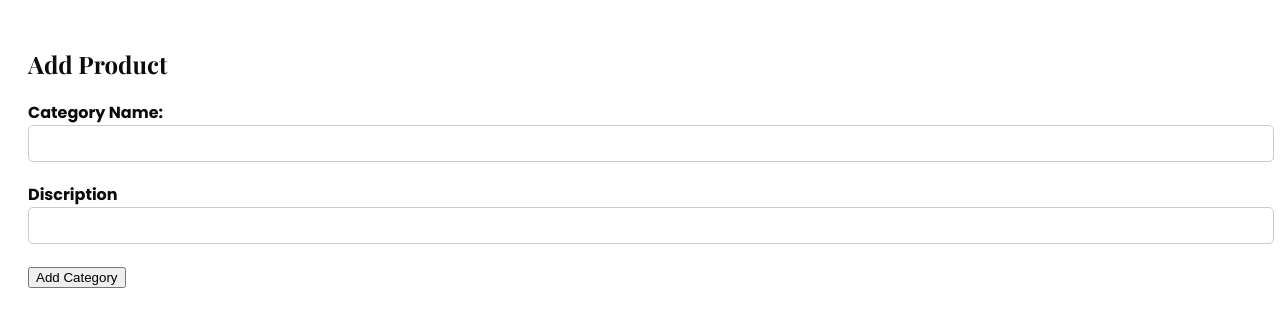
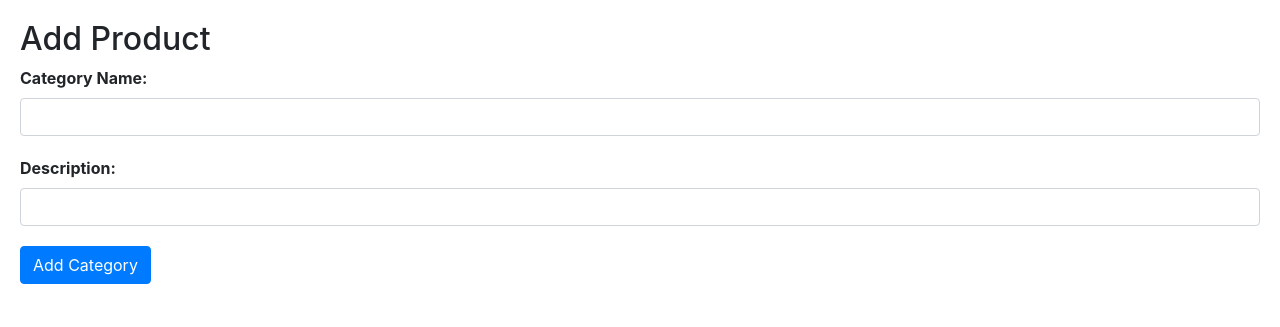
Before and after one commit to AravindroDiz/Ecommerce-, a Django app: page /addcategory/ in a window 1280 px wide. Shown: the top 327 px of the page. Run offline with Django 4.2, Linux system fonts and the light colour scheme; the visitor is signed in with stand-in values (Sample User, id 1); style sheets or scripts are compiled from the project's sources; some libraries are stand-ins or nearby versions.

Commit message:
fully updated

```diff
--- a/registration/views.py
+++ b/registration/views.py
@@ -129,11 +129,18 @@ def register(request):
             messages.error(request, "Passwords do not match.")
             return HttpResponseRedirect(request.path_info)
 
+        if not firstname.isalpha() and not lastname.isalpha():
+            messages.error(request, "Firstname and Lastname should only contain alphanumeric characters.")
+            return HttpResponseRedirect(request.path_info)
+
+        if phone.isdigit() and len(phone) == 10 and phone.count('0') == 10:
+            messages.error(request, "Phone number cannot be ten zeroes.")
+            return HttpResponseRedirect(request.path_info)
+
         if Customer.objects.filter(email=email).exists():
             messages.warning(request, "Email already exists.")
             return HttpResponseRedirect(request.path_info)
 
-        # Validate password using Django's built-in password validation
         try:
             validate_password(password)
         except ValidationError as e:
@@ -608,9 +615,11 @@ def update_quantity(request, product_id):
         try:
             cart_item = Cart.objects.get(user=user, product=product)
             if change == 1:
-
-                cart_item.quantity += 1
-                cart_item.save()
+                if cart_item.quantity > product.quantity:
+                    messages(request,"qauntity limit exceeded!")
+                else:
+                    cart_item.quantity += 1
+                    cart_item.save()
             elif change == -1:
 
                 if cart_item.quantity > 1:
--- a/templates/adminpanel/addcategory.html
+++ b/templates/adminpanel/addcategory.html
@@ -5,9 +5,13 @@
     <meta charset="UTF-8">
     <meta name="viewport" content="width=device-width, initial-scale=1.0">
     <title>Add Category - Admin Dashboard</title>
-    <link rel="stylesheet" href="styles.css">
+
+    <!-- Bootstrap CSS link -->
+    <link rel="stylesheet" href="https://stackpath.bootstrapcdn.com/bootstrap/4.5.2/css/bootstrap.min.css">
 
     <style>
+        /* Additional custom styling can go here if needed */
+
         /* Basic styling for the content area */
         .content {
             padding: 20px;
@@ -19,36 +23,11 @@
         }
 
         label {
-            display: block;
             font-weight: bold;
-        }
-
-        input[type="text"],
-        textarea {
-            width: 100%;
-            padding: 10px;
-            border: 1px solid #ccc;
-            border-radius: 5px;
-        }
-
-        /* Styling for the "Add Category" button */
-        .add-category-button {
-            background-color: #007bff;
-            color: #fff;
-            border: none;
-            padding: 10px 20px;
-            cursor: pointer;
-            border-radius: 5px;
-        }
-
-        .add-category-button:hover {
-            background-color: #0056b3;
         }
 
         /* Add more specific styling as needed */
     </style>
-
-
 </head>
 <body>
     <!-- Content -->
@@ -56,22 +35,28 @@
         <h2>Add Product</h2>
         <form method="POST" action="{% url 'addcategory' %}">
             {% csrf_token %}
+
+            <!-- Bootstrap form-group class for styling -->
             <div class="form-group">
                 <label for="name">Category Name:</label>
-                <input type="text" id="name" name="name" step="0.01" required>
+                <input type="text" class="form-control" id="name" name="name" required>
             </div>
 
             <div class="form-group">
-                <label for="price">Discription</label>
-                <input type="text" id="discription" name="discription" step="0.01" required>
+                <label for="discription">Description:</label>
+                <input type="text" class="form-control" id="discription" name="discription" required>
             </div>
 
             <div class="form-group">
-                <button type="submit" class="add-product-button">Add Category</button>
+                <!-- Bootstrap primary button styling -->
+                <button type="submit" class="btn btn-primary">Add Category</button>
             </div>
-            <div>
         </form>
     </div>
 
+    <!-- Bootstrap JS and Popper.js scripts (required for some Bootstrap components) -->
+    <script src="https://code.jquery.com/jquery-3.5.1.slim.min.js"></script>
+    <script src="https://cdn.jsdelivr.net/npm/@popperjs/core@2.9.1/dist/umd/popper.min.js"></script>
+    <script src="https://stackpath.bootstrapcdn.com/bootstrap/4.5.2/js/bootstrap.min.js"></script>
 </body>
 </html>
```
Also changed, not shown: templates/cart.html (+37 -5 lines), registration/migrations/0001_initial.py, registration/migrations/0002_alter_product_sizes.py (deleted), registration/migrations/0003_cart_size.py (deleted), registration/migrations/0004_alter_cart_size_alter_product_base_price_and_more.py (deleted), registration/migrations/0005_alter_orderitem_order.py (deleted), registration/migrations/0006_alter_orderitem_order.py (deleted), wearit/media/media/downshifter_SHHgZ7J.jpeg (added), wearit/media/media/hilker1_G6WqdKS.jpg (added), wearit/media/product_sub_images/downshifter2_nTRUN7n.jpg (added), wearit/media/product_sub_images/downshifter3_D9wadqj.jpeg (added), wearit/media/product_sub_images/downshifter4_k1vNgle.jpg (added), wearit/media/product_sub_images/hilker2_Gl0SrPm.jpeg (added), wearit/media/product_sub_images/hilker3_LSJwgi2.jpg (added), 1 more files.
